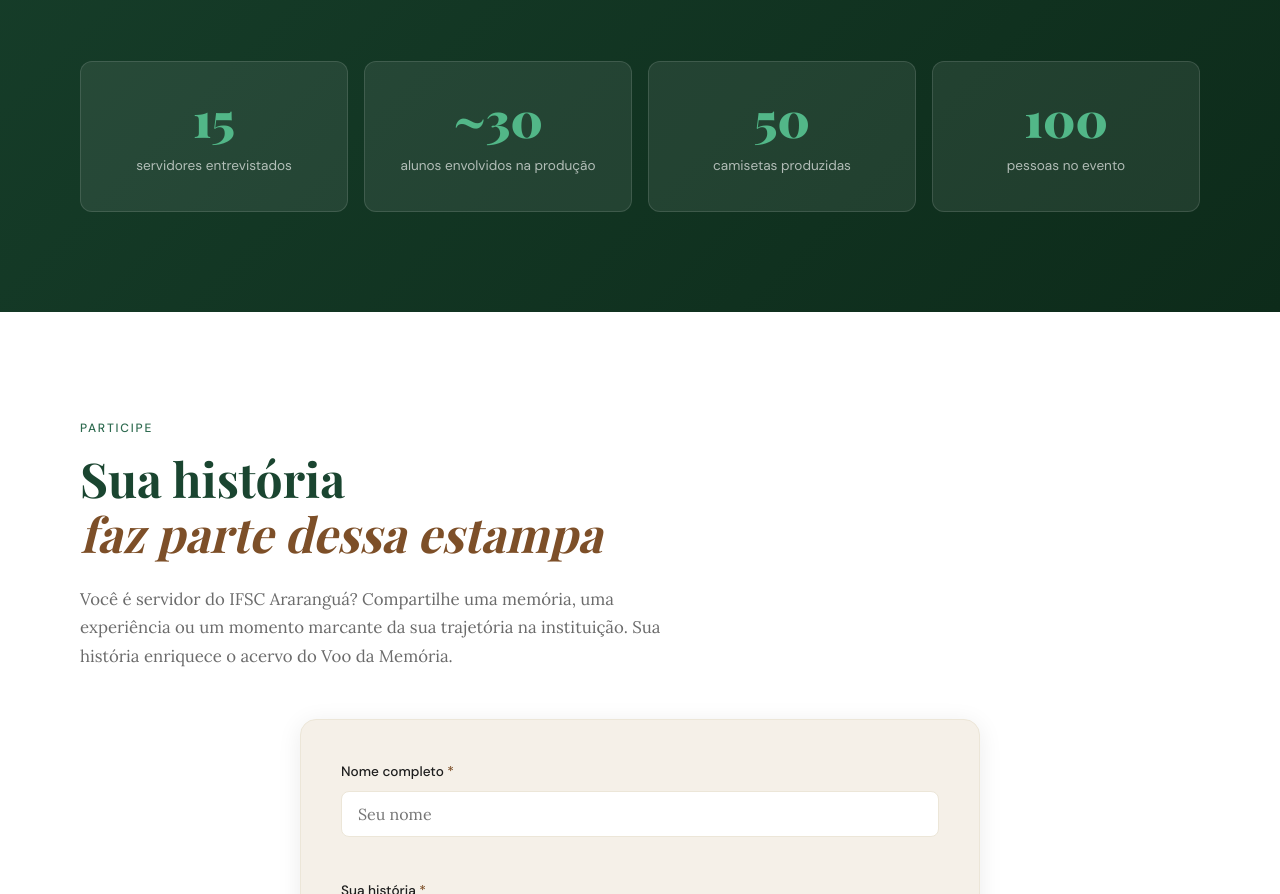
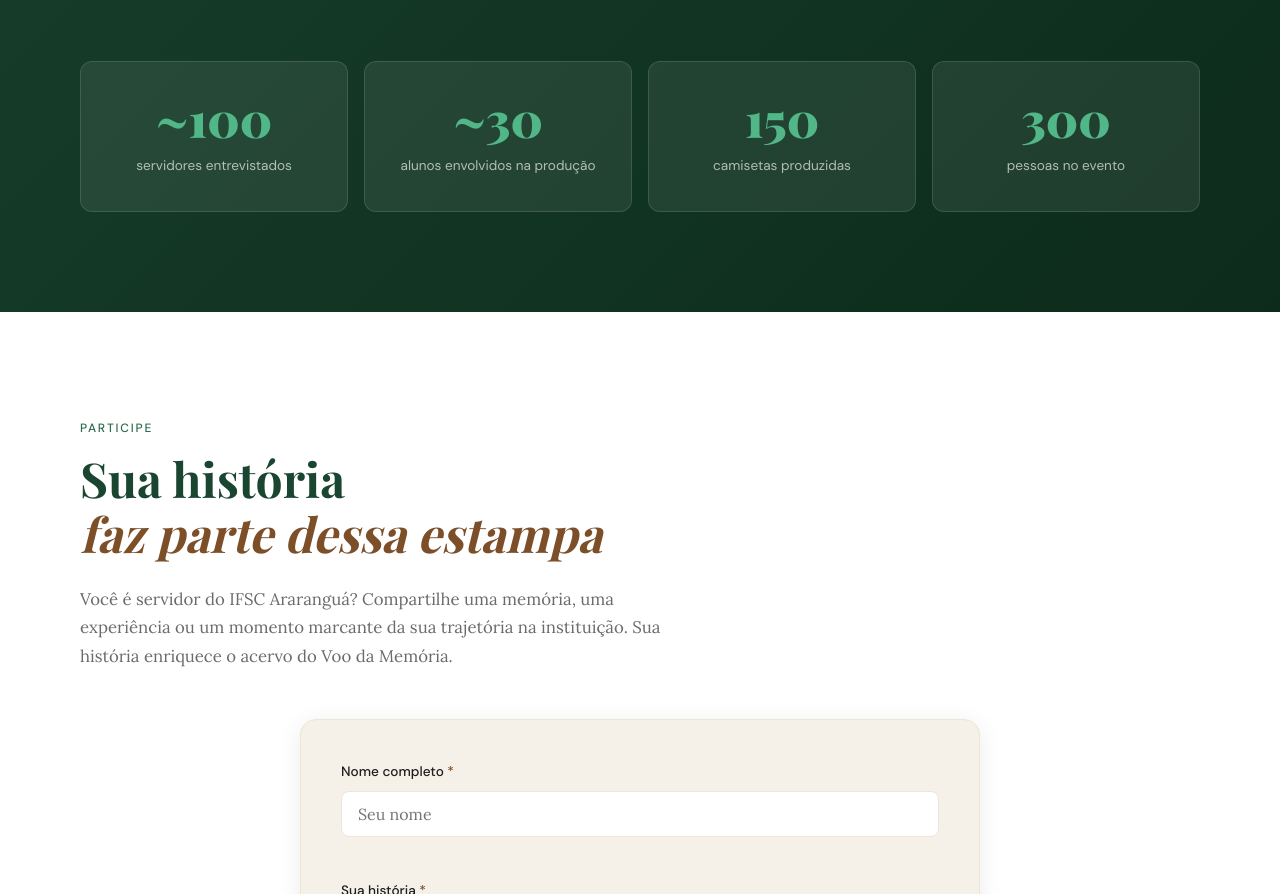
Before and after one commit to augusthos-city/voo-da-memoria, a website: page public/index.html in a window 1280 px wide. Shown: the part 2422-3316 px from the top of the page. Drawn offline with nearby package versions, Linux system fonts and the light colour scheme; a web font is replaced by a local one.

Commit message:
Update index.html

```diff
--- a/public/index.html
+++ b/public/index.html
@@ -162,10 +162,10 @@
     </div>
 
     <div class="metas-grid">
-      <div class="meta-card"><span class="meta-num">15</span><span class="meta-desc">servidores entrevistados</span></div>
+      <div class="meta-card"><span class="meta-num">~100</span><span class="meta-desc">servidores entrevistados</span></div>
       <div class="meta-card"><span class="meta-num">~30</span><span class="meta-desc">alunos envolvidos na produção</span></div>
-      <div class="meta-card"><span class="meta-num">50</span><span class="meta-desc">camisetas produzidas</span></div>
-      <div class="meta-card"><span class="meta-num">100</span><span class="meta-desc">pessoas no evento</span></div>
+      <div class="meta-card"><span class="meta-num">150</span><span class="meta-desc">camisetas produzidas</span></div>
+      <div class="meta-card"><span class="meta-num">300</span><span class="meta-desc">pessoas no evento</span></div>
     </div>
   </div>
 </section>
```
